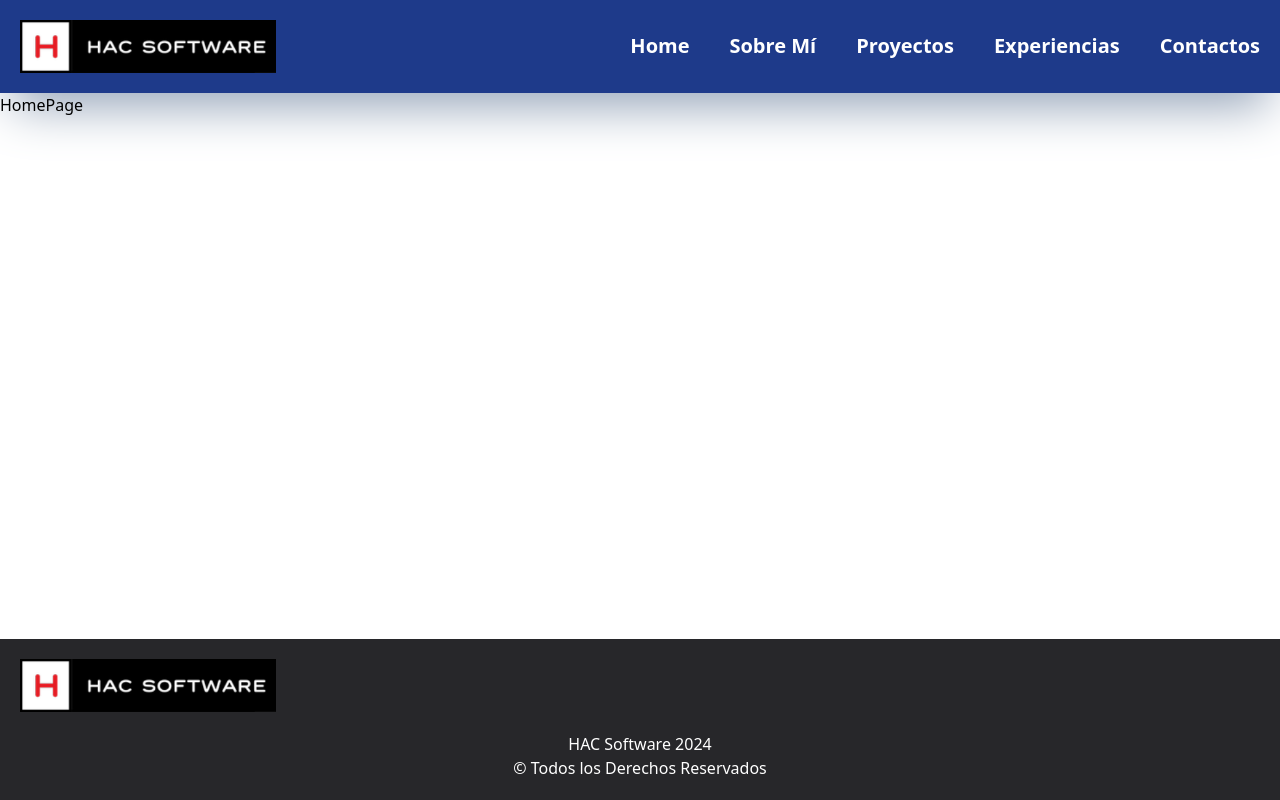
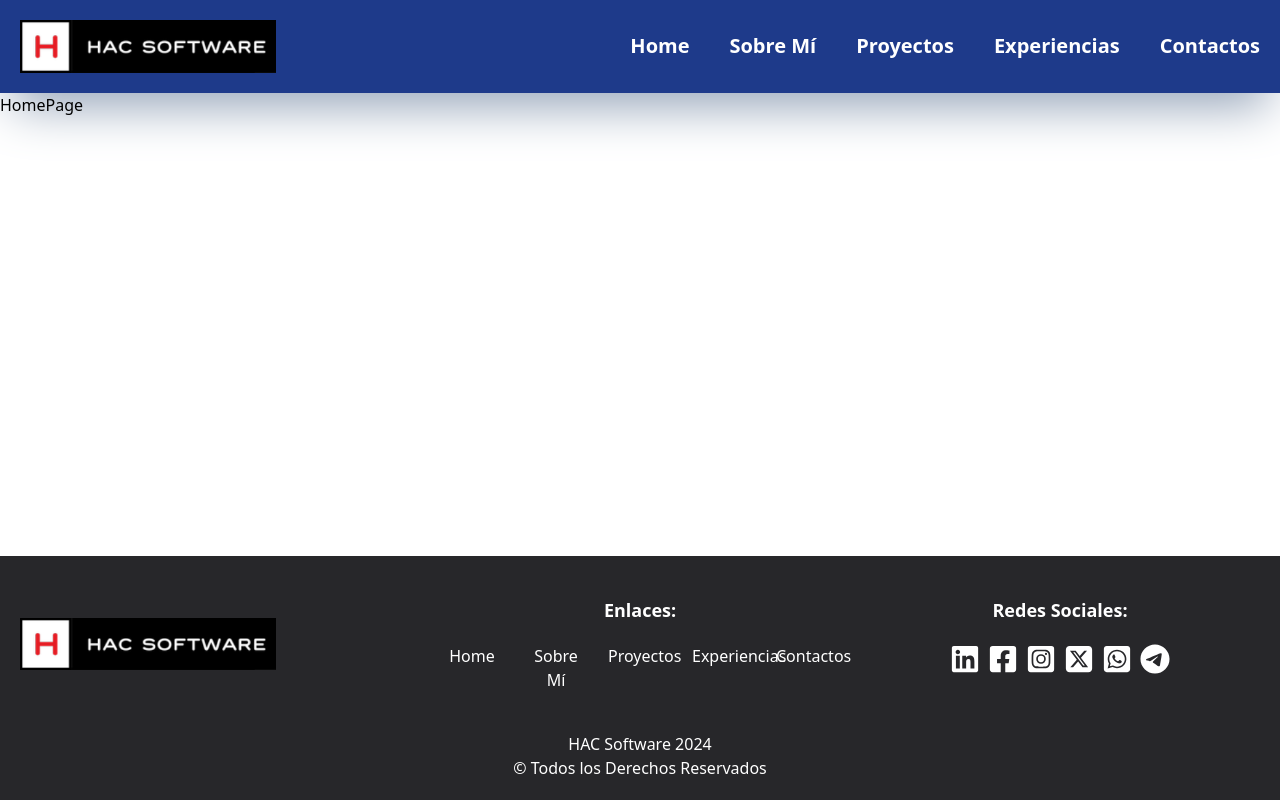
Before and after one commit to hectorc2907/portfolio-hector-clessi, a React (Vite) app: page / in a window 1280 px wide. Built offline with nearby package versions, Linux system fonts and the light colour scheme; a web font is replaced by a local one.

Commit message:
terminamos la configuracion de nuestro modelo de footer

```diff
--- a/src/components/common/Footer.jsx
+++ b/src/components/common/Footer.jsx
@@ -1,6 +1,8 @@
 import { motion } from "framer-motion";
 import { getActualYear } from "../../utils/dateUtils";
 import Logo from "../../assets/images/logo.png";
+import { Menu } from "../../mocks/Menu";
+import { SocialMediaLinks } from "../../utils/SocialMediaLinks";
 
 const Footer = () => {
   return (
@@ -11,18 +13,46 @@ const Footer = () => {
         transition={{ duration: 0.5 }}
         className="bg-zinc-800 text-white p-5 flex justify-center"
       >
-        <div className="container flex flex-col">
+        <div className="container flex flex-col items-center lg:items-stretch">
           {/* Footer Nav Section */}
-          <div className="flex">
+          <div className="grid grid-cols-1 lg:grid-cols-3 gap-5 py-5">
             {/* Footer Logo */}
             <motion.a
               initial={{ opacity: 0, y: 50 }}
               animate={{ opacity: 1, y: 0 }}
               transition={{ duration: 1, delay: 0.5 }}
               href="/"
+              className="flex items-center"
             >
               <img src={Logo} alt="Main Logo of HAC Service" className="w-64" />
             </motion.a>
+            {/* Footer Menu */}
+            <div className="flex flex-col items-center gap-5">
+              <h5 className="text-lg font-semibold">Enlaces:</h5>
+              <div className="grid grid-cols-1 lg:grid-cols-3 xl:grid-cols-5 gap-3 lg:gap-5 text-center">
+                {Menu.map((option) => (
+                  <a
+                    key={option.id}
+                    href={option.link}
+                    className="hover:text-slate-300"
+                  >
+                    {option.title}
+                  </a>
+                ))}
+              </div>
+            </div>
+            {/* Footer Social Networks */}
+            <div className="flex flex-col items-center gap-5">
+              <h5 className="text-lg font-semibold">Redes Sociales:</h5>
+              <div className="grid grid-cols-3 lg:grid-cols-6 gap-2 text-3xl">
+                <p className="hover:text-slate-300">{SocialMediaLinks("LinkedIn")}</p>
+                <p className="hover:text-slate-300">{SocialMediaLinks("Facebook")}</p>
+                <p className="hover:text-slate-300">{SocialMediaLinks("Instagram")}</p>
+                <p className="hover:text-slate-300">{SocialMediaLinks("Twitter")}</p>
+                <p className="hover:text-slate-300">{SocialMediaLinks("WhatsApp")}</p>
+                <p className="hover:text-slate-300">{SocialMediaLinks("Telegram")}</p>
+              </div>
+            </div>
           </div>
           {/* Copyright Section */}
           <motion.div
--- a/src/mocks/MenuOptions.js
+++ /dev/null
@@ -1,22 +0,0 @@
-export const MenuOptions = [
-  {
-    id: 0,
-    title: "Home",
-    link: "/",
-  },
-  {
-    id: 1,
-    title: "Sobre Mí",
-    link: "/about",
-  },
-  {
-    id: 2,
-    title: "Proyectos",
-    link: "/works",
-  },
-  {
-    id: 3,
-    title: "Contactos",
-    link: "/contact",
-  },
-];
--- a/src/mocks/MenuResponsiveOptions.js
+++ /dev/null
@@ -1,22 +0,0 @@
-export const MenuResponsiveOptions = [
-  {
-    id: 0,
-    title: "Home",
-    link: "/",
-  },
-  {
-    id: 1,
-    title: "Sobre Mí",
-    link: "/about",
-  },
-  {
-    id: 2,
-    title: "Proyectos",
-    link: "/works",
-  },
-  {
-    id: 3,
-    title: "Contactos",
-    link: "/contact",
-  },
-];
--- /dev/null
+++ b/src/utils/SocialMediaLinks.jsx
@@ -0,0 +1,58 @@
+import {
+  FaLinkedin,
+  FaGithubSquare,
+  FaFacebookSquare,
+  FaInstagramSquare,
+  FaWhatsappSquare,
+} from "react-icons/fa";
+import { FaSquareXTwitter, FaTelegram } from "react-icons/fa6";
+
+export function SocialMediaLinks(media) {
+  switch (media.toLowerCase()) {
+    case "linkedin":
+      return (
+        <a href="https://www.linkedin.com/in/hector-clessi/" target="_blank">
+          <FaLinkedin />
+        </a>
+      );
+    case "github":
+      return (
+        <a href="https://github.com/hectorc2907" target="_blank">
+          <FaGithubSquare />
+        </a>
+      );
+    case "facebook":
+      return (
+        <a
+          href="https://www.facebook.com/hectoralberto.clessi/"
+          target="_blank"
+        >
+          <FaFacebookSquare />
+        </a>
+      );
+    case "instagram":
+      return (
+        <a href="https://www.instagram.com/hectorc2907/" target="_blank">
+          <FaInstagramSquare />
+        </a>
+      );
+    case "twitter":
+      return (
+        <a href="https://x.com/HClessi" target="_blank">
+          <FaSquareXTwitter />
+        </a>
+      );
+    case "whatsapp":
+      return (
+        <a href="https://wa.me/5493812033116" target="_blank">
+          <FaWhatsappSquare />
+        </a>
+      );
+      case "telegram":
+      return (
+        <a href="https://t.me/hectorc2907" target="_blank" className="">
+          <FaTelegram />
+        </a>
+      );
+  }
+}
```
